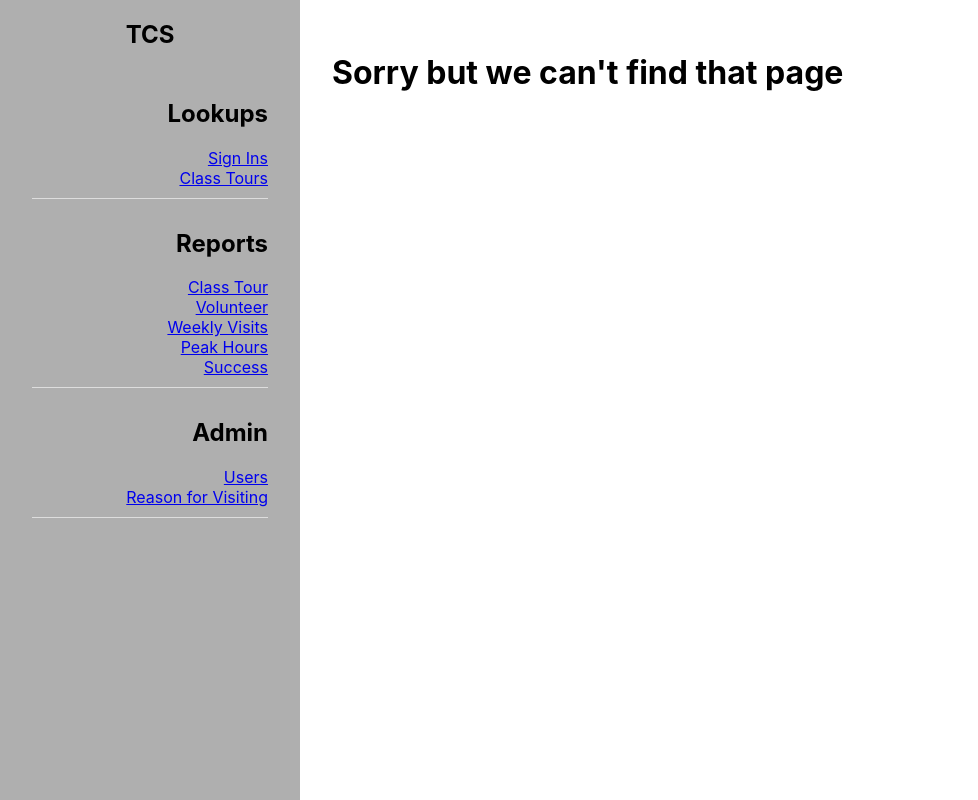
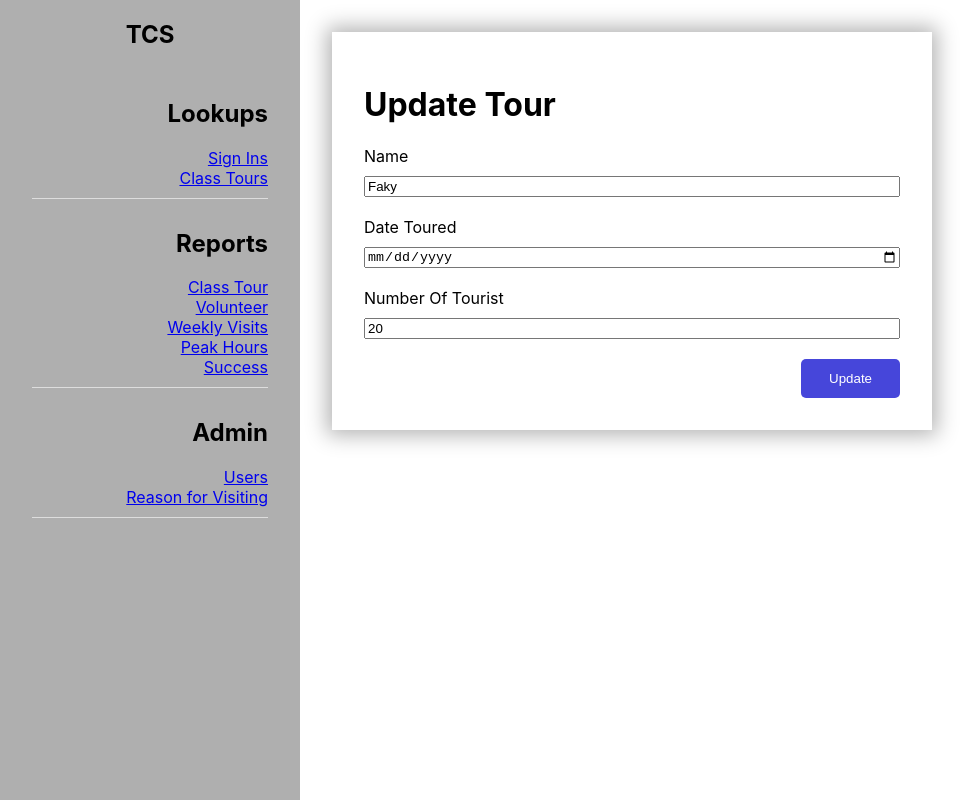
Before and after one commit to LeviButcher/wvup-tcs, a React (Create React App) app in the folder frontend/: page /dashboard/tours/update/4 in a window 1280 px wide. Shown: the whole page, without its empty margins (0-978 px from the left). Built offline with nearby package versions, Linux system fonts and the light colour scheme; the HTML template or start-up script is replaced by a standard one.

Commit message:
Create and Update form for ClassTour

```diff
--- a/frontend/src/App.js
+++ b/frontend/src/App.js
@@ -9,6 +9,8 @@ import {
 } from './components/dashboard';
 import Theme from './theme.json';
 import NotFound from './components/NotFound';
+import ClassTourForm from './components/dashboard/ClassTourForm';
+import FetchClassTour from './components/dashboard/FetchClassTour';
 
 function App() {
   return (
@@ -24,6 +26,11 @@ function App() {
           <DashboardLayout path="/dashboard">
             <Hello path="/" />
             <ClassTourLookup path="/tours" />
+            <ClassTourForm path="/tours/create" />
+            <FetchClassTour
+              path="/tours/update/:classTourId"
+              Component={ClassTourForm}
+            />
             <NotFound default />
           </DashboardLayout>
           <Login path="/login" />
--- /dev/null
+++ b/frontend/src/components/dashboard/ClassTourForm.js
@@ -0,0 +1,73 @@
+import React from 'react';
+import { Form, Field, Formik } from 'formik';
+import { navigate } from '@reach/router';
+import { Input, Button, Header, Card } from '../../ui';
+
+// pass in callback for submission, route to create or update
+// add in hidden field for ID for update
+// pass in ClassTour object fills in fields
+//
+// Lookup tour will grab tours data then pass down to component
+//
+// make default callback, creation function
+
+function createClassTour() {
+  setTimeout(() => {
+    alert('Faked creation of tour');
+    navigate('/dashboard/tours');
+  }, 1000);
+}
+
+const classTourDefault = {
+  name: '',
+  date: '',
+  count: ''
+};
+
+// do create and updates tours
+const ClassTourForm = ({
+  classTour = classTourDefault,
+  onSubmit,
+  action = 'Create'
+}) => {
+  return (
+    <Card>
+      <Formik onSubmit={onSubmit || createClassTour}>
+        {({ isSubmitting }) => (
+          <Form>
+            <Header>{action} Tour</Header>
+            <Field
+              id="name"
+              type="text"
+              name="name"
+              value={classTour.name}
+              component={Input}
+              label="Name"
+            />
+            <Field
+              id="date"
+              type="date"
+              name="date"
+              value={classTour.date}
+              component={Input}
+              label="Date Toured"
+            />
+            <Field
+              id="count"
+              type="number"
+              name="count"
+              value={classTour.count}
+              component={Input}
+              label="Number of Tourist"
+            />
+            <Button align="right" disabled={isSubmitting}>
+              {action}
+            </Button>
+          </Form>
+        )}
+      </Formik>
+    </Card>
+  );
+};
+
+export default ClassTourForm;
--- a/frontend/src/components/dashboard/ClassTourLookup.js
+++ b/frontend/src/components/dashboard/ClassTourLookup.js
@@ -1,12 +1,13 @@
 import React from 'react';
+import { Link } from '@reach/router';
 import { Form, Field, Formik } from 'formik';
 import { Input, Button, FieldGroup, Table, Header } from '../../ui';
 
 const Tours = [
-  { name: 'Parkersburg South', count: '24', date: Date.now() },
-  { name: 'Parkersburg North', count: '24', date: Date.now() },
-  { name: 'Ripley', count: '24', date: Date.now() },
-  { name: 'Ravenswood', count: '24', date: Date.now() }
+  { id: 5, name: 'Parkersburg South', count: '24', date: Date.now() },
+  { id: 6, name: 'Parkersburg North', count: '24', date: Date.now() },
+  { id: 7, name: 'Ripley', count: '24', date: Date.now() },
+  { id: 4, name: 'Ravenswood', count: '24', date: Date.now() }
 ];
 
 const ClassTourLookup = () => {
@@ -36,8 +37,12 @@ const ClassTourLookup = () => {
         )}
       </Formik>
       <hr />
-      <br />
-      <br />
+      <Header align="right" type="h4">
+        <Link to="create">
+          <Button display="inline">Add Class Tour</Button>
+        </Link>
+      </Header>
+
       <Table>
         <caption>
           <Header>Class Tour</Header>
@@ -51,11 +56,7 @@ const ClassTourLookup = () => {
         </thead>
         <tbody>
           {Tours.map(tour => (
-            <tr>
-              <td>{tour.name}</td>
-              <td>{tour.count}</td>
-              <td>{tour.date}</td>
-            </tr>
+            <ClassTourRow key={tour.id} tour={tour} />
           ))}
         </tbody>
       </Table>
@@ -63,4 +64,20 @@ const ClassTourLookup = () => {
   );
 };
 
+const ClassTourRow = ({ tour: { id, name, count, date } }) => (
+  <tr>
+    <td>{name}</td>
+    <td>{count}</td>
+    <td>{date}</td>
+    <td>
+      <Button display="inline">
+        <Link to={`update/${id}`}>Update</Link>
+      </Button>
+      <Button display="inline">
+        <Link to={`delete/${id}`}>Delete</Link>
+      </Button>
+    </td>
+  </tr>
+);
+
 export default ClassTourLookup;
--- /dev/null
+++ b/frontend/src/components/dashboard/FetchClassTour.js
@@ -0,0 +1,17 @@
+import React from 'react';
+
+const fakeTour = {
+  name: 'Faky',
+  date: new Date(),
+  count: '20'
+};
+
+const FetchClassTour = ({ Component, classTourId }) => {
+  return (
+    <>
+      <Component classTour={fakeTour} action="Update" />
+    </>
+  );
+};
+
+export default FetchClassTour;
--- a/frontend/src/ui/Button.js
+++ b/frontend/src/ui/Button.js
@@ -5,7 +5,7 @@ export default styled.button.attrs(props => ({
   margin: marginConvertor(props.align)
 }))`
   margin: ${props => props.margin};
-  display: block;
+  display: ${props => props.display || 'block'};
   border-radius: 5px;
   padding: 0.75rem 1.75rem;
   border: none;
```
